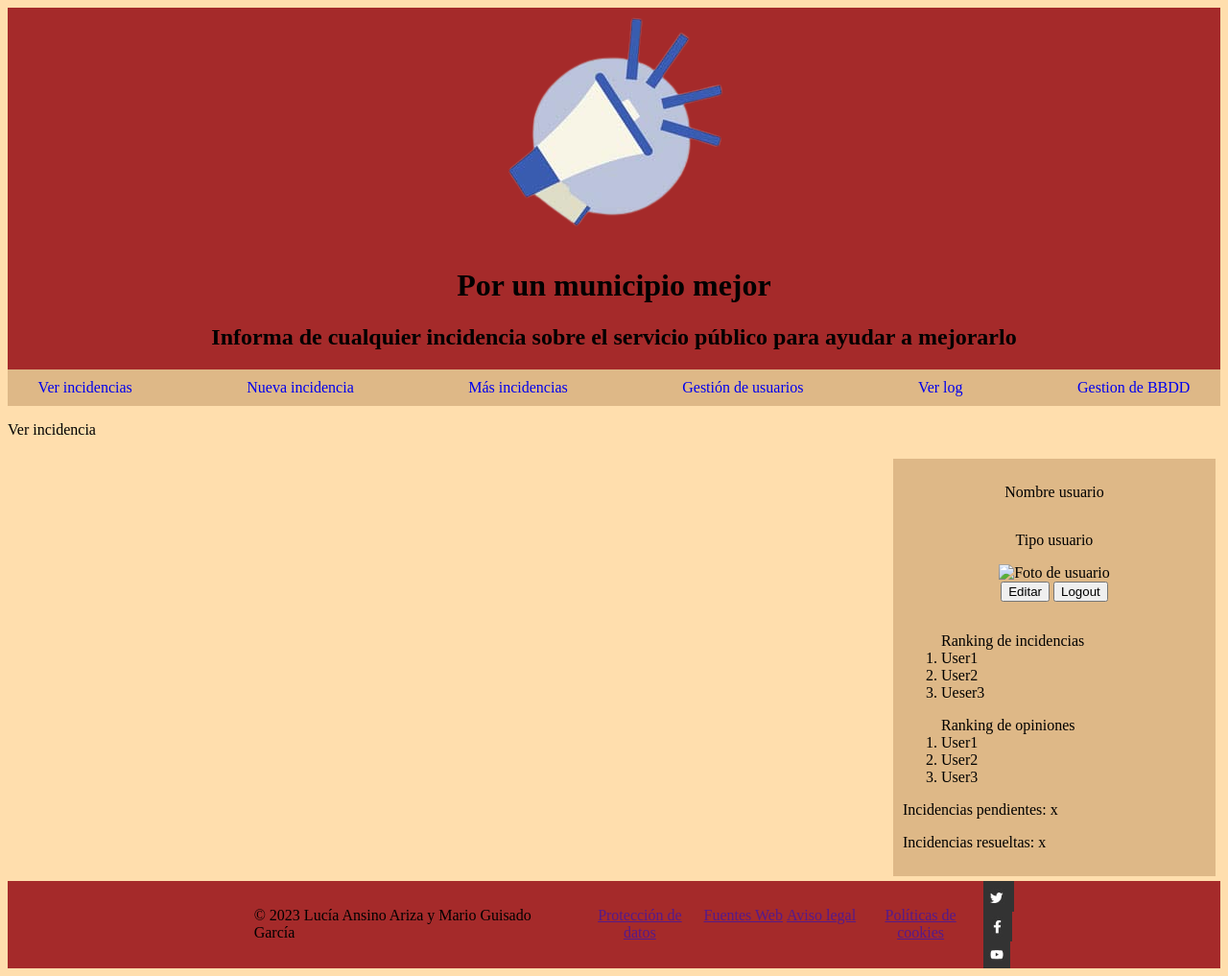
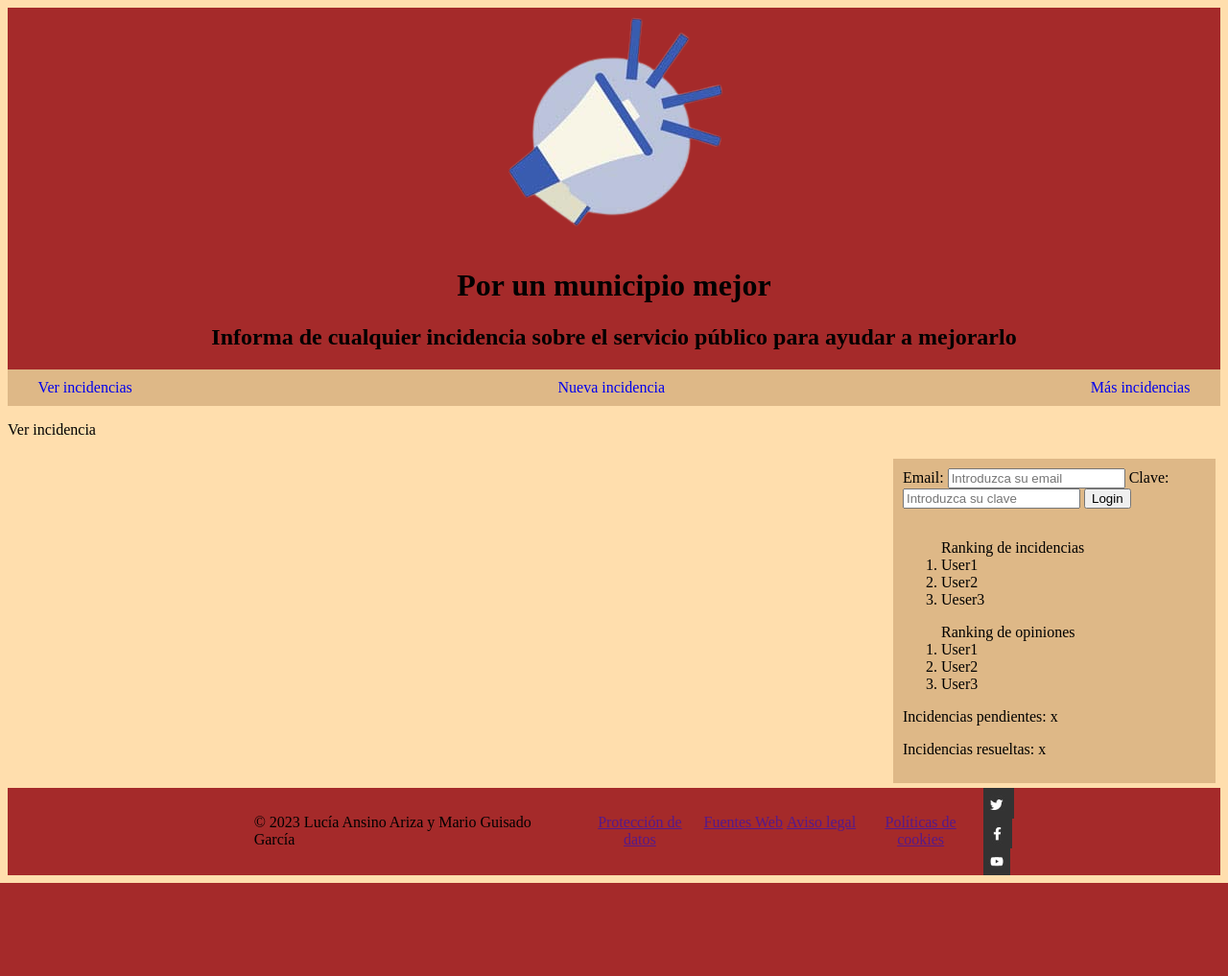
Before and after one commit to MarioGuisado/ProyectoTW, a PHP site: page / in a window 1280 px wide. Shown: the whole page at 96% size. After the commit the page ends 920 px from the top, so only its background shows below. Run offline with PHP 8.4, Linux system fonts and the light colour scheme.

Commit message:
something

```diff
--- /dev/null
+++ b/BBDD.php
@@ -0,0 +1,49 @@
+<?php
+require_once("credenciales.php");
+require_once("Paginabase.php");
+
+function conexion(){
+	$db = mysqli_connect(DB_HOST,DB_USER,DB_PASSWD,DB_DATABASE);
+
+	if ($db) {
+		echo "<p>Conexión con éxito</p>";
+	} else {
+		echo "<p>Error de conexión</p>";
+		echo "<p>Código: ".mysqli_connect_errno()."</p>";
+		echo "<p>Mensaje: ".mysqli_connect_error()."</p>";
+		die("Adiós");
+	}
+	// Establecer el conjunto de caracteres del cliente
+	mysqli_set_charset($db,"utf8");
+
+	return $db;
+}
+
+function desconexion(&$db){
+	mysqli_close($db);
+}
+
+function logUser($c, $pwd){
+	$db = conexion();
+	echo $c;
+	echo $pwd;
+	$consulta = "SELECT nombre,apellidos,admin,foto FROM USUARIOS WHERE email='$c' AND passwd='$pwd'";
+	$res = $db->query($consulta);
+	if($res){
+		if(mysqli_num_rows($res)>0){
+			while($tupla = $res->fetch_assoc()){
+				echo $tupla['nombre'];
+				echo $tupla['apellidos'];
+			}
+		}else{
+			mysqli_free_result($res);
+			#logeo();
+		}
+	}else {
+	echo "<p>Error en la consulta</p>";
+	echo "<p>Código: ".mysqli_errno()."</p>";
+	echo "<p>Mensaje: ".mysqli_error()."</p>";
+	}
+	desconexion($db);
+}
+?>
--- a/Paginabase.php
+++ b/Paginabase.php
@@ -88,31 +88,20 @@ function logeo(){
 	</div>
 	HTML;
 }
-function infoUsuario(){
-	echo <<< HTML
-	<div class="logeo">
-		<p id="nombre"> Nombre usuario</p>
-		<p id="tipo_user"> Tipo usuario</p>
-		<img src=""alt="Foto de usuario">
-		<div>
-			<form action="./index.php" method="POST">
-			<input type="submit" name="editar" value="Editar">
-			<input type="submit" name="logout" value="Logout">
-			</form>
-		</div>
-	</div>
-	HTML;
+function infoUsuario($email,$clave){
+
+	if(isset($email) && isset($clave)){
+		echo "mete info";
+		logUser($email,$clave);
+	}
 }
 
-function HTMLlateral($x){
+function HTMLlateral($x,$email,$clave){
 	echo <<< HTML
 	<aside>
 	HTML;
-	if(isset($x)){
-		infoUsuario();
-	}else{
-		logeo();
-	}
+	logeo();
+	infoUsuario($email,$clave);
 	echo <<< HTML
 			<div class = "otros">
 				<ol>Ranking de incidencias
--- a/index.php
+++ b/index.php
@@ -3,14 +3,10 @@
 
 	require "./Paginabase.php";
 	require "./Formularios.php";
+	require "./BBDD.php";
 
 	$email=isset($_POST['email']) && filter_var($_POST['email'],FILTER_VALIDATE_EMAIL) && !empty($_POST['email'])? $_POST['email'] : NULL;
 	$clave=isset($_POST['clave'])? $_POST['clave']: null;
-	if(isset($email) && isset($clave)){
-		//Comprobar si el usuario se encuentra en la BBDD
-		//Si el usuario esta guardar en una variable de sesion que tipo es
-		$_SESSION["tipo"] = "admin";
-	}
 
 	//Acabar con la sesión
 	if(isset($_POST['logout'])){
@@ -28,7 +24,7 @@
 
 	HTMLinicio();
 	HTMLtitulo();
-	$tipo = isset($_SESSION['tipo'])? $_SESSION['tipo']:"administrador";
+	$tipo = isset($_SESSION['tipo'])? $_SESSION['tipo']:"colaborador";
 	HTMLnav($tipo);
 
 	echo "<div>
@@ -56,7 +52,7 @@
 	}else
 		echo "<p>Ver incidencia</p>";
 	echo "</section>";
-			HTMLlateral($tipo);
+			HTMLlateral($tipo,$email,$clave);
 	echo "</div>";
 	HTMLfooter();
 	HTMLfin();
```
